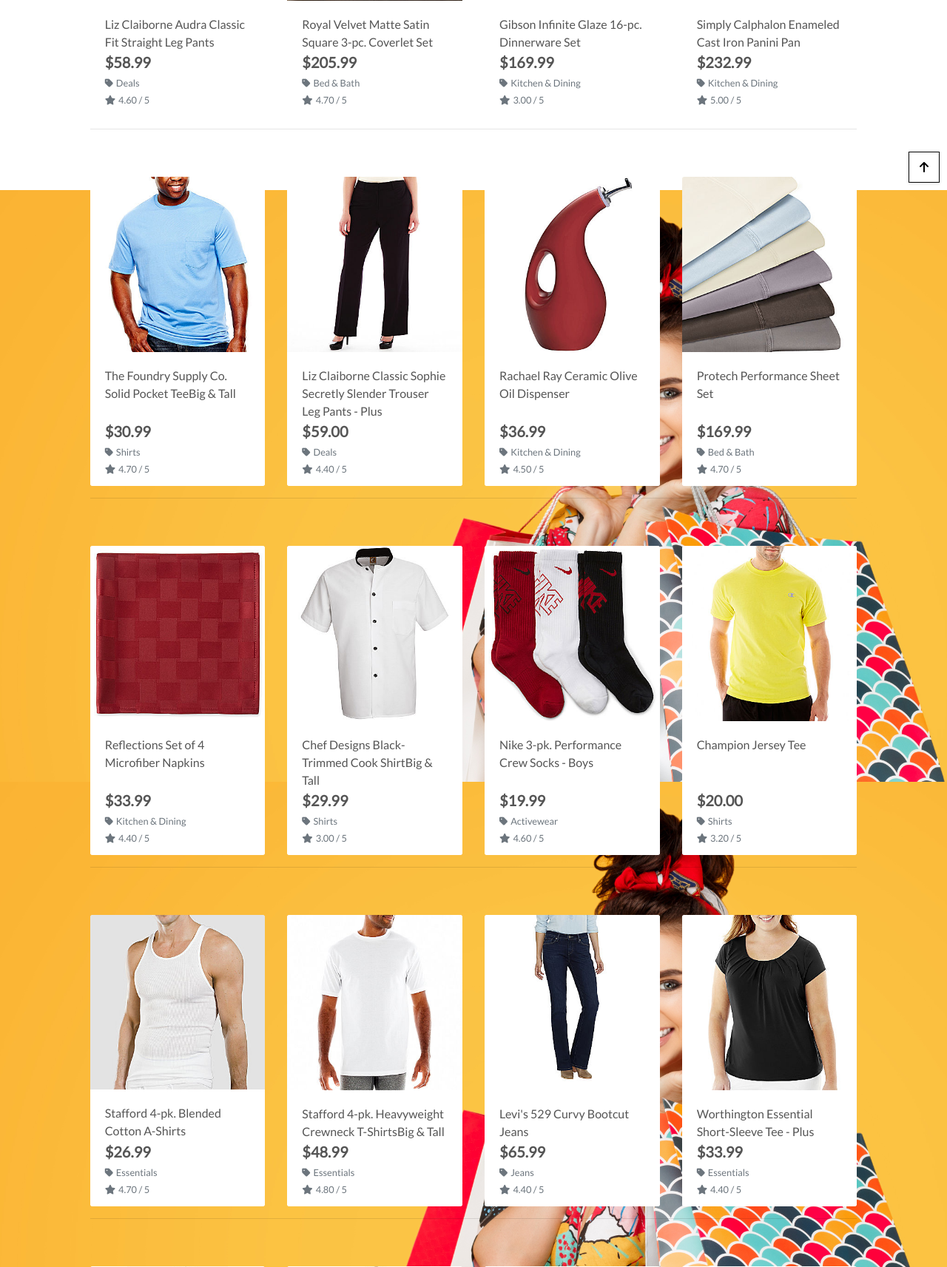
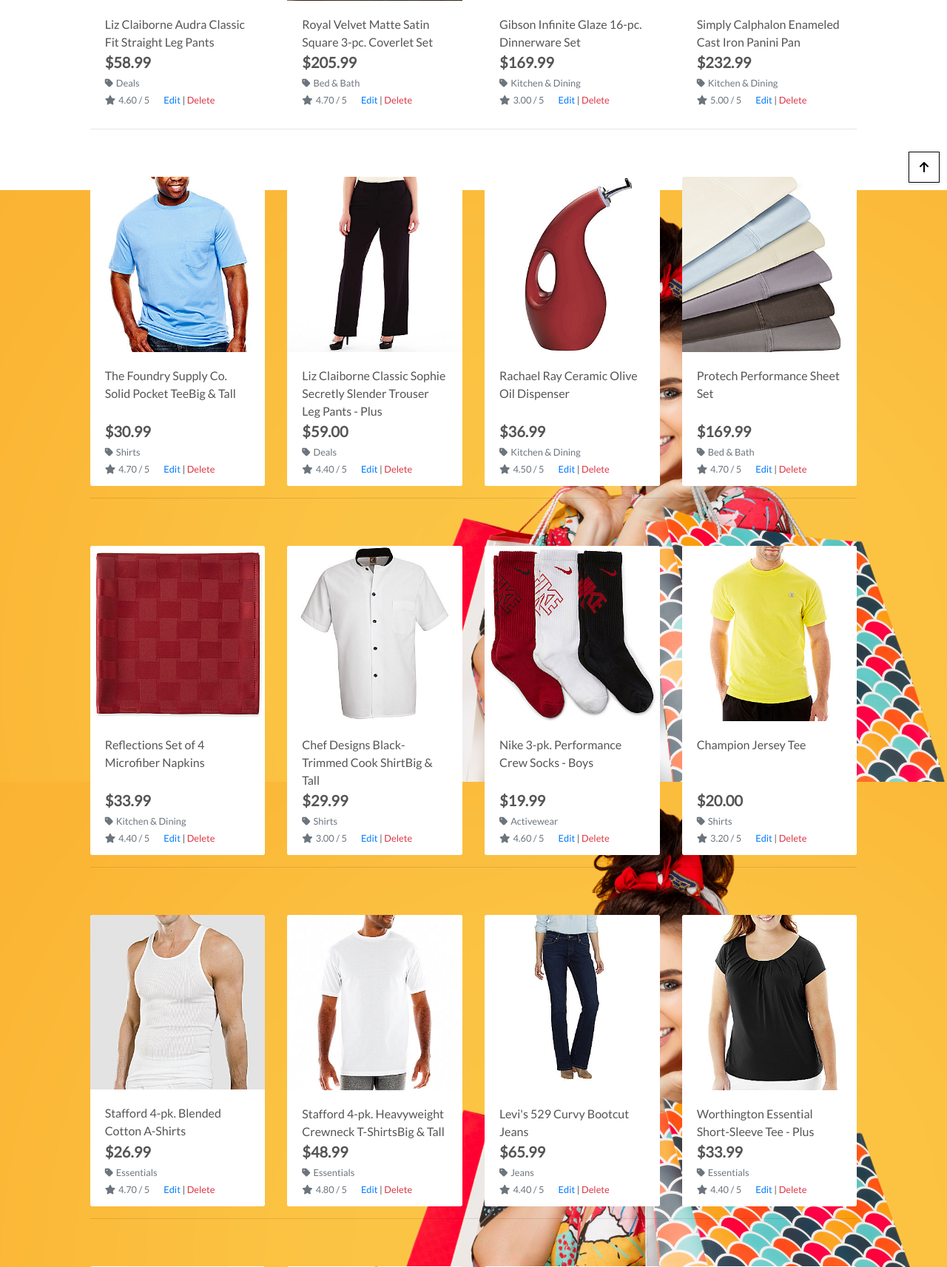
Before and after one commit to louisesykes198/boutique_ado_v1, a Django app: page /products/ in a window 1280 px wide. Shown: the part 543-2256 px from the top of the page at 74% size. Run offline with Django 4.2, Linux system fonts and the light colour scheme; a user stored in the database is signed in; data comes from the database, SQL or seed files in the repository; both versions use the stored data as it was after the commit; parts of the project's set-up code (start-up, migrations or seed data) failed here and were passed over; some libraries are stand-ins or nearby versions.

Commit message:
Product Admin - Deleting Product

```diff
--- a/products/templates/products/product_detail.html
+++ b/products/templates/products/product_detail.html
@@ -41,6 +41,12 @@
                 <small class="text-muted"><i class="fas fa-star mr-1"></i>{{ product.rating }} / 5</small>
                 {% else %}
                 <small class="text-muted">No Rating</small>
+                {% endif %}
+                {% if request.user.is_superuser %}
+                    <small class="ml-3">
+                        <a href="{% url 'edit_product' product.id %}">Edit</a> |
+                        <a class="text-danger" href="{% url 'delete_product' product.id %}">Delete</a>
+                    </small>
                 {% endif %}
                 <p class="mt-3">{{ product.description }}</p>
                 <form class="form" action="{% url 'add_to_bag' product.id %}" method="POST">
--- a/products/templates/products/products.html
+++ b/products/templates/products/products.html
@@ -82,6 +82,12 @@
                                             {% else %}
                                                 <small class="text-muted">No Rating</small>
                                             {% endif %}
+                                            {% if request.user.is_superuser %}
+                                                <small class="ml-3">
+                                                    <a href="{% url 'edit_product' product.id %}">Edit</a> |
+                                                    <a class="text-danger" href="{% url 'delete_product' product.id %}">Delete</a>
+                                                </small>
+                                            {% endif %}
                                         </div>
                                     </div>
                                 </div>
--- a/products/urls.py
+++ b/products/urls.py
@@ -7,4 +7,5 @@ urlpatterns = [
     path('<int:product_id>/', views.product_detail, name='product_detail'),
     path('add/', views.add_product, name='add_product'),
     path('edit/<int:product_id>/', views.edit_product, name='edit_product'),
+    path('delete/<int:product_id>/', views.delete_product, name='delete_product'),
 ]
--- a/products/views.py
+++ b/products/views.py
@@ -1,12 +1,10 @@
 from django.shortcuts import render, redirect, reverse, get_object_or_404
 from django.contrib import messages
 from django.db.models import Q
-from .models import Product, Category
 from django.db.models.functions import Lower
 
 from .models import Product, Category
 from .forms import ProductForm
-
 
 # Create your views here.
 
@@ -26,10 +24,8 @@ def all_products(request):
             if sortkey == 'name':
                 sortkey = 'lower_name'
                 products = products.annotate(lower_name=Lower('name'))
-
             if sortkey == 'category':
                 sortkey = 'category__name'
-
             if 'direction' in request.GET:
                 direction = request.GET['direction']
                 if direction == 'desc':
@@ -73,14 +69,15 @@ def product_detail(request, product_id):
 
     return render(request, 'products/product_detail.html', context)
 
+
 def add_product(request):
     """ Add a product to the store """
     if request.method == 'POST':
         form = ProductForm(request.POST, request.FILES)
         if form.is_valid():
-            form.save()
+            product = form.save()
             messages.success(request, 'Successfully added product!')
-            return redirect(reverse('add_product'))
+            return redirect(reverse('product_detail', args=[product.id]))
         else:
             messages.error(request, 'Failed to add product. Please ensure the form is valid.')
     else:
@@ -92,6 +89,7 @@ def add_product(request):
     }
 
     return render(request, template, context)
+
 
 def edit_product(request, product_id):
     """ Edit a product in the store """
@@ -115,3 +113,11 @@ def edit_product(request, product_id):
     }
 
     return render(request, template, context)
+
+
+def delete_product(request, product_id):
+    """ Delete a product from the store """
+    product = get_object_or_404(Product, pk=product_id)
+    product.delete()
+    messages.success(request, 'Product deleted!')
+    return redirect(reverse('products'))
```
Also changed, not shown: db.sqlite3.
